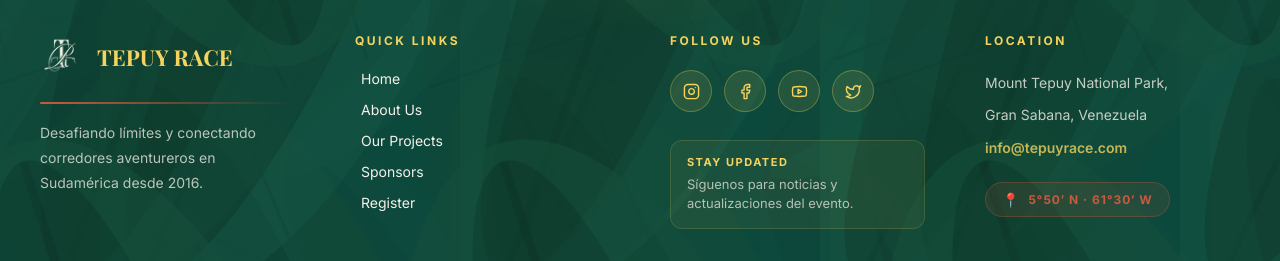
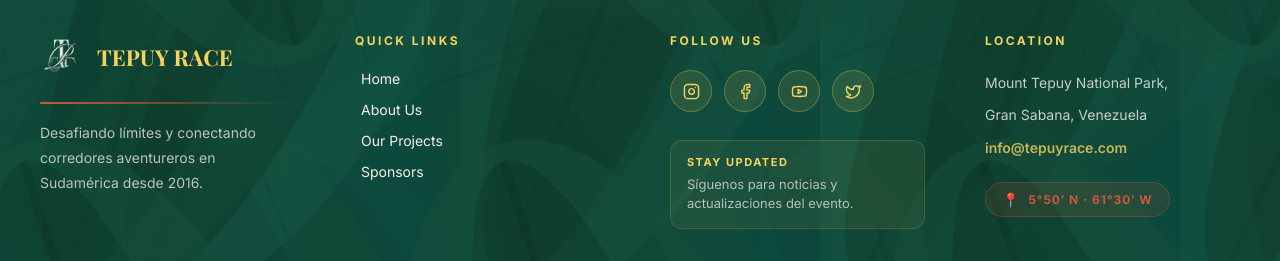
Before and after one commit to gabywakil/tepuy-race, a React (Vite) app: page / in a window 1280 px wide. Shown: the part 7577-7838 px from the top of the page. Built offline with nearby package versions, Linux system fonts and the light colour scheme; a web font is replaced by a local one.

Commit message:
Update Footer.jsx

```diff
--- a/src/components/Footer.jsx
+++ b/src/components/Footer.jsx
@@ -175,7 +175,6 @@ const Footer = () => {
                 { to: '/about',    label: 'About Us' },
                 { to: '/projects', label: 'Our Projects' },
                 { to: '/sponsors', label: 'Sponsors' },
-                { to: '/register', label: 'Register' },
               ].map(({ to, label }, i) => (
                 <Link
                   key={i}
```
